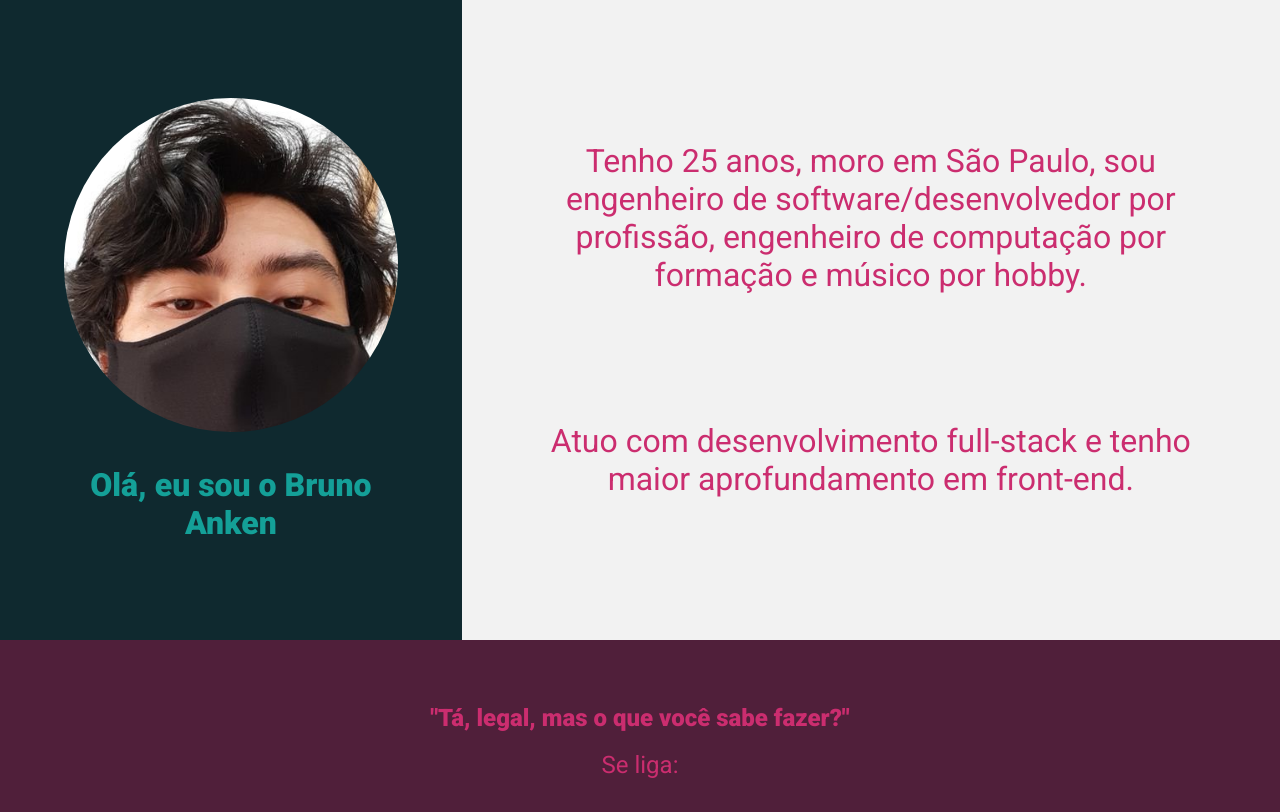
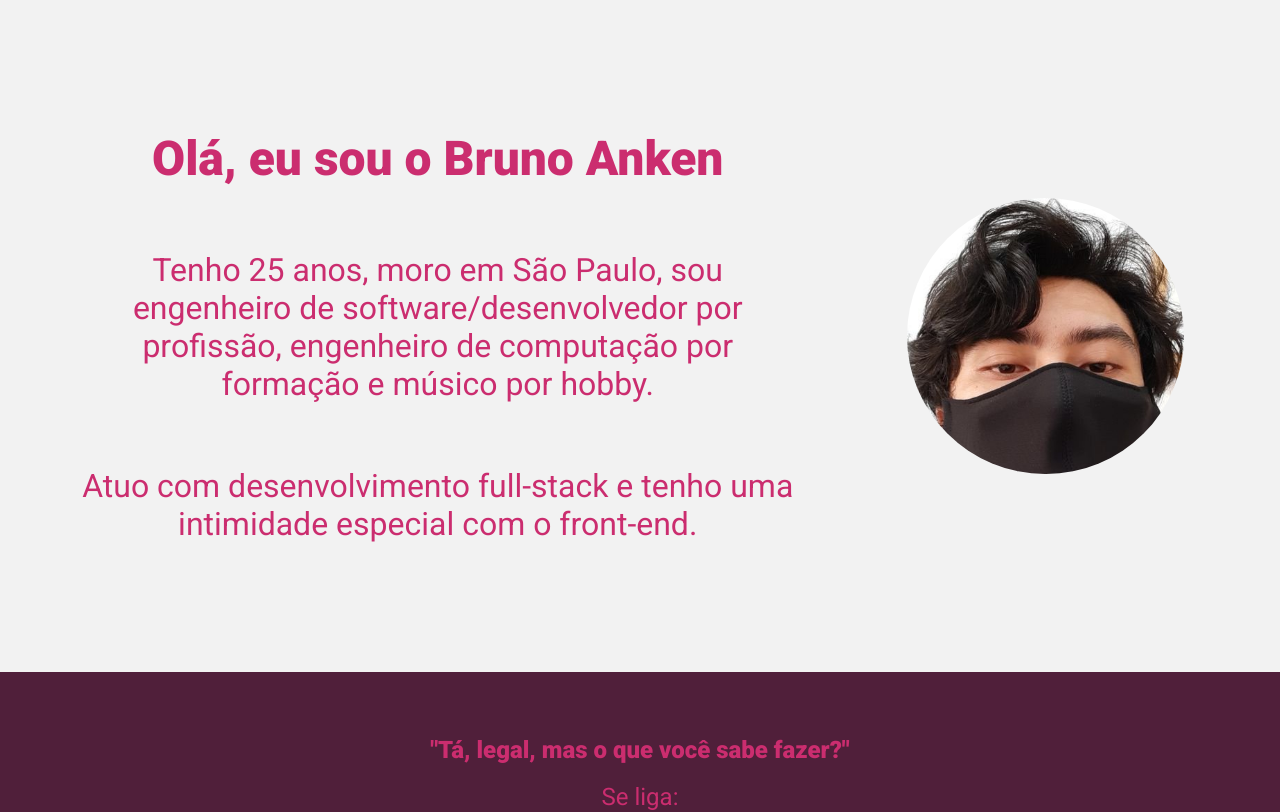
Before and after one commit to brunoanken/anken.dev, a Next.js app: page / in a window 1280 px wide. Shown: the top 812 px of the page. Built offline with nearby package versions, Linux system fonts and the light colour scheme.

Commit message:
:lipstick: Rearrange first section of the home page.

```diff
--- a/pages/index.js
+++ b/pages/index.js
@@ -15,33 +15,30 @@ export default function Home() {
         <meta property="og:title" content="Bruno Anken" />
         <meta property="og:type" content="website" />
         <meta property="og:url" content="https://anken.dev/" />
-        <meta property="og:description" content="Sou um desenvolvedor que respira tecnologia e inovação." />
+        <meta property="og:description" content="Um desenvolvedor apaixonado por tecnologia e inovação" />
         <meta property="og:image" content="https://scontent.fcgh9-1.fna.fbcdn.net/v/t1.0-9/104884352_3287815077909945_6267769813415984483_o.jpg?_nc_cat=111&_nc_sid=09cbfe&_nc_eui2=AeF9kXNp2S_5_T4hrUpLoqEMd-qDuY6LmfF36oO5jouZ8bCNgiqJpsUkrteTY-THXKonv53gaefOnUtU5KlzyJ-c&_nc_oc=AQmiiE10jBQinWfDQP-m7CP43Jkca7tt8UTxf-IwNDRGDgsbnF8IiwDSmzpto92MiRNdlry9AL0u-dQOqbUEh0id&_nc_ht=scontent.fcgh9-1.fna&oh=1431aa2fe4c795f4c34fde1d0dafc17b&oe=5F1A5D24" />
       </Head>
 
-      <main className="column">
+      <main>
 
-        <div className="presentation-container">
-
-          <div className="presentation-picture-container">
-            <div className="row padding">
-              <img src="/images/profile.jpg" alt="Eu, Bruno Anken" className={`${styles['avatar']} round-border`} />
-            </div>
-
-            <h1 className="text-center">
+        <div className={styles['presentation-container']}>
+          <div>
+            <h1 className="text-center" style={{ fontSize: '3rem' }}>
               Olá, eu sou o Bruno Anken
             </h1>
-          </div>
 
-          <div>
             <p className={`${styles['main-text']} text-center padding`}>
               Tenho 25 anos, moro em São Paulo, sou engenheiro de software/desenvolvedor por profissão,
               engenheiro de computação por formação e músico por hobby.
             </p>
 
-            <p className={`${styles['main-text']} text-center padding`}>
-              Atuo com desenvolvimento full-stack e tenho maior aprofundamento em front-end.
+            <p className={`${styles['main-text']} text-center `}>
+              Atuo com desenvolvimento full-stack e tenho uma intimidade especial com o front-end.
             </p>
+          </div>
+
+          <div className={`padding ${styles['picture-container']}`}>
+            <img src="/images/profile.jpg" alt="Eu, Bruno Anken" className={`${styles['avatar']} round-border`} />
           </div>
 
         </div>
--- a/pages/styles/index.module.scss
+++ b/pages/styles/index.module.scss
@@ -17,6 +17,25 @@
 .hr {
     border: 1px dashed var(--grey1);
     width: 100%;
+}
+
+.presentation-container {
+    padding: 1rem 2rem;
+
+    @media only screen and (min-width: 1024px) {
+        display: flex;
+        align-items: center;
+        min-height: 40rem;
+    }
+}
+
+.picture-container {
+    display: flex;
+    justify-content: center;
+
+    @media only screen and (min-width: 1024px) {
+        width: 66%;
+    }
 }
 
 @-moz-keyframes spin {
--- a/styles/global.scss
+++ b/styles/global.scss
@@ -105,28 +105,3 @@ a {
 .bg-white1 {
     background-color: var(--white1);
 }
-
-.presentation-container {
-    @media only screen and (min-width: 1024px) {
-        display: flex;
-        align-items: center;
-        min-height: 40rem;
-    }
-}
-
-.presentation-picture-container {
-    @media only screen and (min-width: 1024px) {
-        background-color: var(--green1);
-        color: var(--teal1);
-        align-self: stretch;
-        display: flex;
-        flex-direction: column;
-        justify-content: space-evenly;
-        flex-basis: 75%;
-        padding: var(--default-padding-desktop);
-
-        div {
-            padding: 0;
-        }
-    }
-}
```
